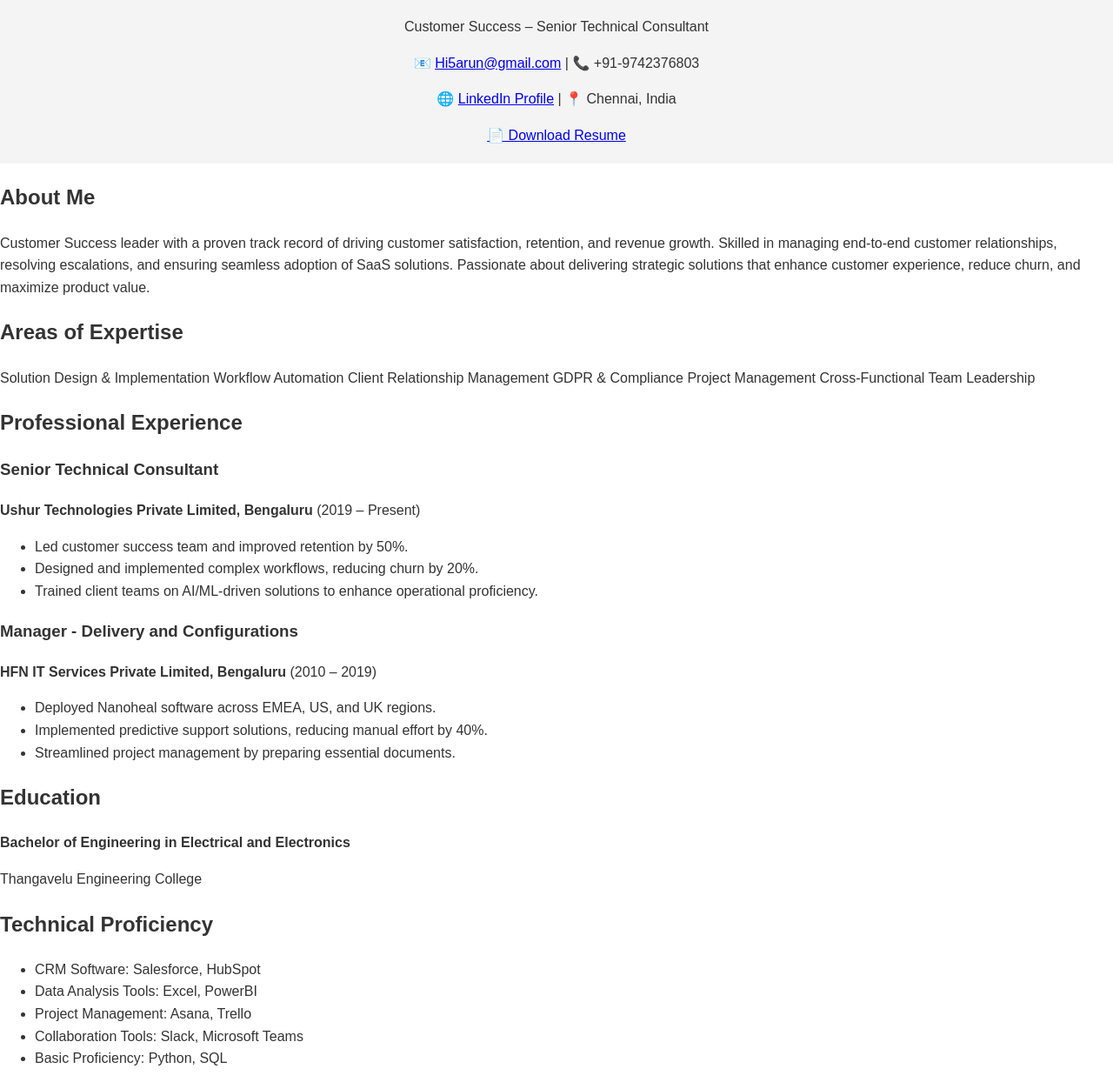
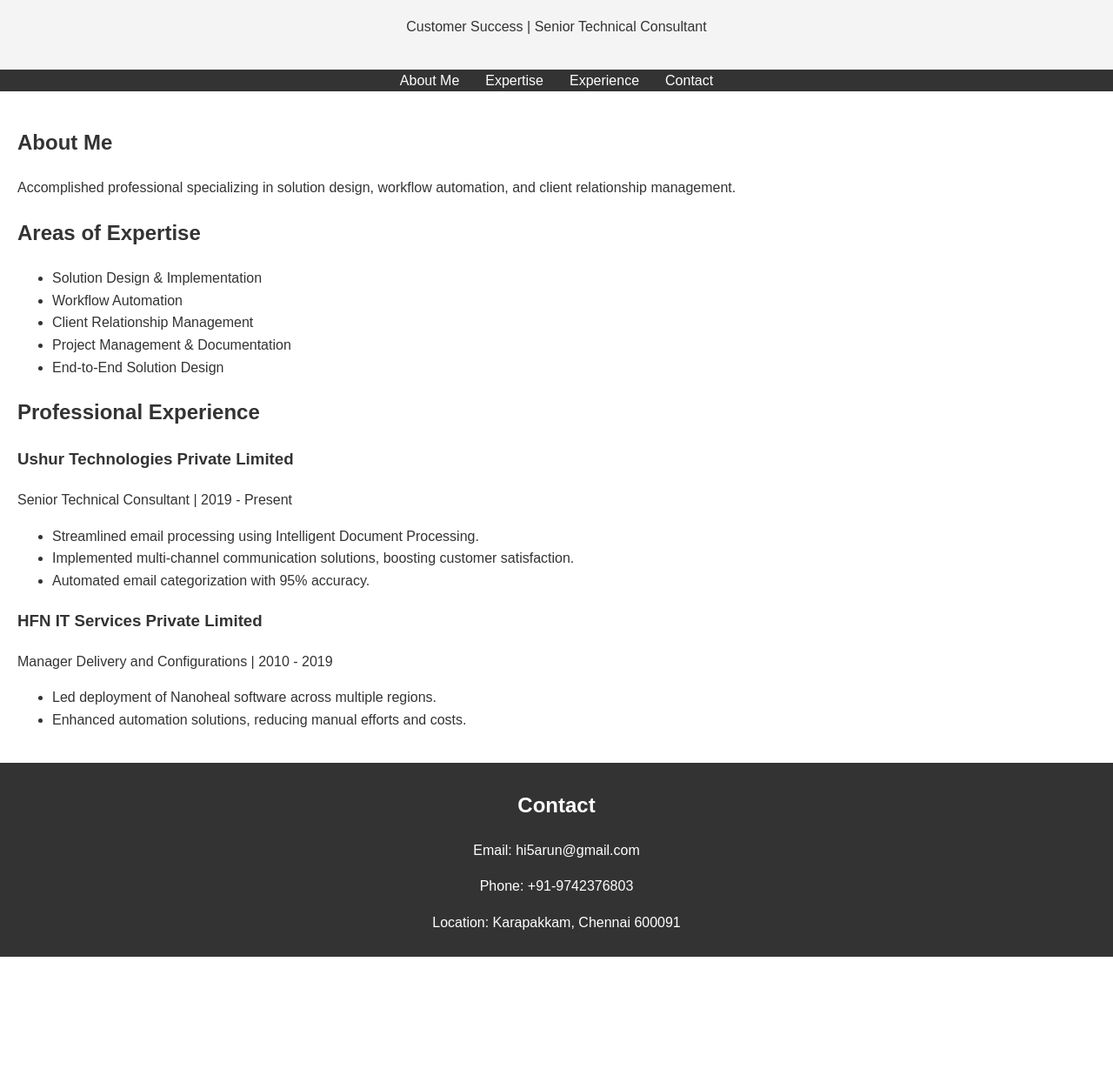
Before and after one commit to hi5arun/profile, a plain HTML site: page index.html in a window 1280 px wide. Shown: the part 96-1340 px from the top of the page at 87% size. After the commit the page ends 1196 px from the top, so only its background shows below. Drawn offline with Linux system fonts and the light colour scheme.

Commit message:
Update index.html

```diff
--- a/index.html
+++ b/index.html
@@ -3,100 +3,65 @@
 <head>
     <meta charset="UTF-8">
     <meta name="viewport" content="width=device-width, initial-scale=1.0">
-    <title>Arun Ashokan - Resume</title>
+    <title>Arun Ashokan - Portfolio</title>
     <link rel="stylesheet" href="style.css">
 </head>
 <body>
-    <div class="container">
-        <!-- Header Section -->
-        <header>
+    <header>
+        <div class="header-container">
             <h1>Arun Ashokan</h1>
-            <p class="title">Customer Success – Senior Technical Consultant</p>
-            <p>📧 <a href="mailto:Hi5arun@gmail.com">Hi5arun@gmail.com</a> | 📞 +91-9742376803</p>
-            <p>🌐 <a href="https://www.linkedin.com/in/hi5arun/" target="_blank">LinkedIn Profile</a> | 📍 Chennai, India</p>
-            <a href="Arun_Ashokan_Resume.pdf" class="btn" download>📄 Download Resume</a>
-        </header>
-
-        <!-- About Me Section -->
+            <p>Customer Success | Senior Technical Consultant</p>
+        </div>
+    </header>
+    <nav>
+        <ul class="nav-links">
+            <li><a href="#about">About Me</a></li>
+            <li><a href="#expertise">Expertise</a></li>
+            <li><a href="#experience">Experience</a></li>
+            <li><a href="#contact">Contact</a></li>
+        </ul>
+    </nav>
+    <main>
         <section id="about">
             <h2>About Me</h2>
-            <p>
-                Customer Success leader with a proven track record of driving customer satisfaction, retention, and revenue growth.
-                Skilled in managing end-to-end customer relationships, resolving escalations, and ensuring seamless adoption of SaaS solutions.
-                Passionate about delivering strategic solutions that enhance customer experience, reduce churn, and maximize product value.
-            </p>
+            <p>Accomplished professional specializing in solution design, workflow automation, and client relationship management.</p>
         </section>
-
-        <!-- Expertise Section -->
         <section id="expertise">
             <h2>Areas of Expertise</h2>
-            <div class="skills">
-                <span>Solution Design & Implementation</span>
-                <span>Workflow Automation</span>
-                <span>Client Relationship Management</span>
-                <span>GDPR & Compliance</span>
-                <span>Project Management</span>
-                <span>Cross-Functional Team Leadership</span>
-            </div>
+            <ul>
+                <li>Solution Design & Implementation</li>
+                <li>Workflow Automation</li>
+                <li>Client Relationship Management</li>
+                <li>Project Management & Documentation</li>
+                <li>End-to-End Solution Design</li>
+            </ul>
         </section>
-
-        <!-- Experience Section -->
         <section id="experience">
             <h2>Professional Experience</h2>
-
-            <div class="job">
-                <h3>Senior Technical Consultant</h3>
-                <p><strong>Ushur Technologies Private Limited, Bengaluru</strong> (2019 – Present)</p>
+            <article>
+                <h3>Ushur Technologies Private Limited</h3>
+                <p>Senior Technical Consultant | 2019 - Present</p>
                 <ul>
-                    <li>Led customer success team and improved retention by 50%.</li>
-                    <li>Designed and implemented complex workflows, reducing churn by 20%.</li>
-                    <li>Trained client teams on AI/ML-driven solutions to enhance operational proficiency.</li>
+                    <li>Streamlined email processing using Intelligent Document Processing.</li>
+                    <li>Implemented multi-channel communication solutions, boosting customer satisfaction.</li>
+                    <li>Automated email categorization with 95% accuracy.</li>
                 </ul>
-            </div>
-
-            <div class="job">
-                <h3>Manager - Delivery and Configurations</h3>
-                <p><strong>HFN IT Services Private Limited, Bengaluru</strong> (2010 – 2019)</p>
+            </article>
+            <article>
+                <h3>HFN IT Services Private Limited</h3>
+                <p>Manager Delivery and Configurations | 2010 - 2019</p>
                 <ul>
-                    <li>Deployed Nanoheal software across EMEA, US, and UK regions.</li>
-                    <li>Implemented predictive support solutions, reducing manual effort by 40%.</li>
-                    <li>Streamlined project management by preparing essential documents.</li>
+                    <li>Led deployment of Nanoheal software across multiple regions.</li>
+                    <li>Enhanced automation solutions, reducing manual efforts and costs.</li>
                 </ul>
-            </div>
+            </article>
         </section>
-
-        <!-- Education Section -->
-        <section id="education">
-            <h2>Education</h2>
-            <p><strong>Bachelor of Engineering in Electrical and Electronics</strong></p>
-            <p>Thangavelu Engineering College</p>
-        </section>
-
-        <!-- Tools Section -->
-        <section id="tools">
-            <h2>Technical Proficiency</h2>
-            <ul>
-                <li>CRM Software: Salesforce, HubSpot</li>
-                <li>Data Analysis Tools: Excel, PowerBI</li>
-                <li>Project Management: Asana, Trello</li>
-                <li>Collaboration Tools: Slack, Microsoft Teams</li>
-                <li>Basic Proficiency: Python, SQL</li>
-            </ul>
-        </section>
-
-        <!-- Contact Section -->
-        <section id="contact">
-            <h2>Contact Me</h2>
-            <p>📞 Phone: +91-9742376803</p>
-            <p>📧 Email: <a href="mailto:Hi5arun@gmail.com">Hi5arun@gmail.com</a></p>
-            <p>🌐 LinkedIn: <a href="https://www.linkedin.com/in/hi5arun/" target="_blank">linkedin.com/in/hi5arun</a></p>
-            <img src="images/qr-code.png" alt="Scan to view my resume" class="qr-code">
-        </section>
-
-        <!-- Footer -->
-        <footer>
-            <p>&copy; 2025 Arun Ashokan. All rights reserved.</p>
-        </footer>
-    </div>
+    </main>
+    <footer id="contact">
+        <h2>Contact</h2>
+        <p>Email: hi5arun@gmail.com</p>
+        <p>Phone: +91-9742376803</p>
+        <p>Location: Karapakkam, Chennai 600091</p>
+    </footer>
 </body>
 </html>
```
